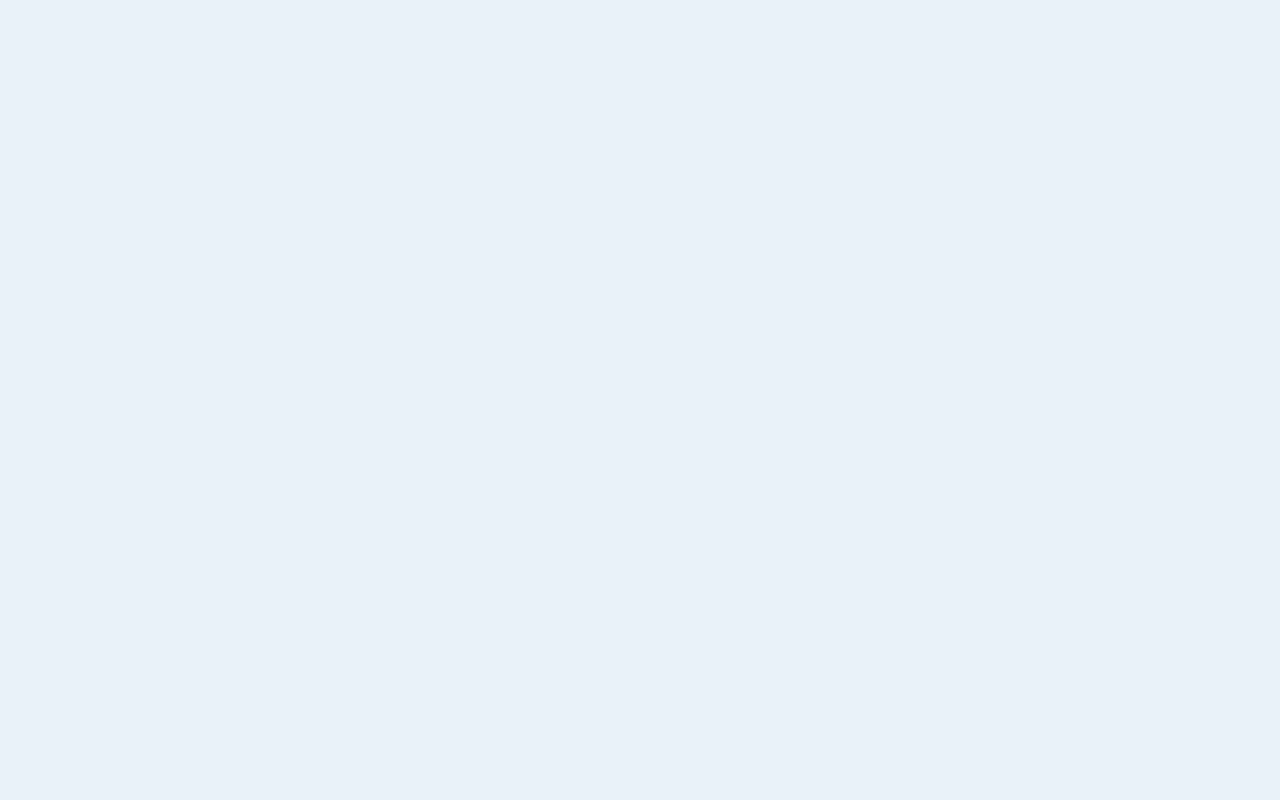
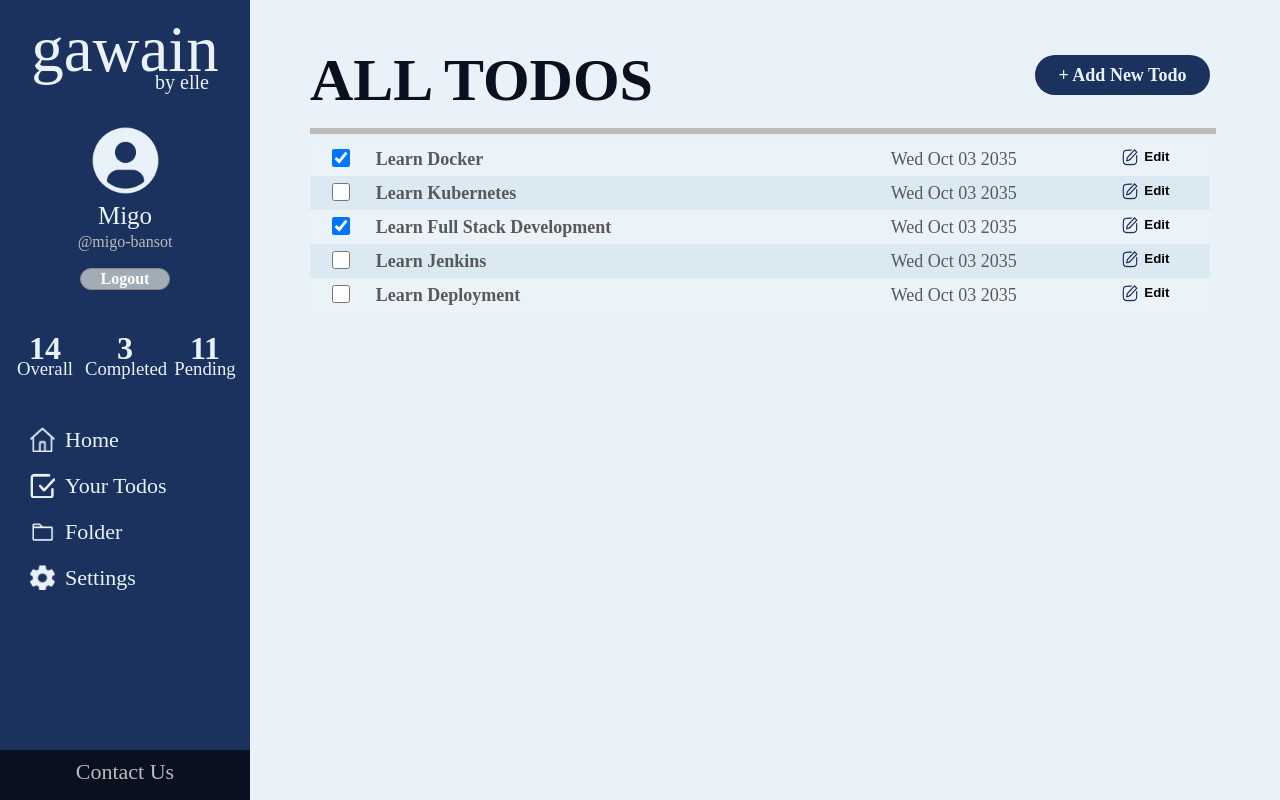
Before and after one commit to geybriyel-se/gawain-frontend, a React (Create React App) app: page /list in a window 1280 px wide. Before the commit this address had no page. Built offline with nearby package versions, Linux system fonts and the light colour scheme.

Commit message:
add todo list component with static data only

```diff
--- a/src/App.css
+++ b/src/App.css
@@ -3,3 +3,7 @@
   display: flex;
   height: 100%;
 }
+
+.TodoApp {
+  width: 100%;
+}
--- a/src/components/TodoApp.jsx
+++ b/src/components/TodoApp.jsx
@@ -2,6 +2,7 @@ import { BrowserRouter, Route, Routes } from "react-router-dom";
 import LoginComponent from "./login/Login";
 import WelcomeComponent from "./welcome/Welcome";
 import RouteWrapper from "./RouteWrapper"; // Import the new component
+import TodoList from "./todo-list/TodoList";
 
 export default function TodoApp() {
   return (
@@ -11,6 +12,7 @@ export default function TodoApp() {
           <Route path="/" element={<RouteWrapper showSidebar={false}><LoginComponent /></RouteWrapper>} />
           <Route path="/login" element={<RouteWrapper showSidebar={false}><LoginComponent /></RouteWrapper>} />
           <Route path="/welcome/:username" element={<RouteWrapper showSidebar={true}><WelcomeComponent /></RouteWrapper>} />
+          <Route path="/list" element={<RouteWrapper showSidebar={true}><TodoList /></RouteWrapper>} />
         </Routes>
       </BrowserRouter>
     </div>
--- a/src/components/sidebar/Sidebar.css
+++ b/src/components/sidebar/Sidebar.css
@@ -1,5 +1,4 @@
 .sidebar {
-    /* position: fixed; */
     height: 100%;
     width: 250px;
     color: #E9F2F9;
@@ -94,6 +93,8 @@
     align-items: center;
     gap: 10px;
     margin-left: 30px;
+    padding-top: 10px;
+    padding-bottom: 10px;
 }
 
 .sideMenuLogo {
@@ -103,8 +104,9 @@
 
 .sideMenuLabel {
     font-weight: 10;
-    line-height: 18px;
     font-size: 22px;
+    color: #E9F2F9;
+    text-decoration: none;
 }
 
 .sideBottomMenu {
@@ -116,6 +118,5 @@
     font-weight: 10;
     line-height: 8px;
     font-size: 22px;
-    /* padding: 5% 10%; */
     color: #BABABA;
 }
--- a/src/components/sidebar/Sidebar.jsx
+++ b/src/components/sidebar/Sidebar.jsx
@@ -1,3 +1,4 @@
+import { Link } from 'react-router-dom'
 import './Sidebar.css'
 
 export default function SidebarComponent() {
@@ -31,19 +32,19 @@ export default function SidebarComponent() {
                 <div className="sideMenu">
                     <div className="homeMenu">
                         <img className="sideMenuLogo" src="/images/home-icon.png" alt="home"></img>
-                        <h2 className="sideMenuLabel">Home</h2>
+                        <Link to='/welcome/Migo' className="sideMenuLabel">Home</Link>
                     </div>
                     <div className="todoMenu">
                         <img className="sideMenuLogo" src="/images/todo-icon.png" alt="todo"></img>
-                        <h2 className="sideMenuLabel">Your Todos</h2>
+                        <Link to='/list' className="sideMenuLabel">Your Todos</Link>
                     </div>
                     <div className="folderMenu">
                         <img className="sideMenuLogo" src="/images/folder-icon.png" alt="folder"></img>
-                        <h2 className="sideMenuLabel">Folder</h2>
+                        <Link to='' className="sideMenuLabel">Folder</Link>
                     </div>
                     <div className="settingsMenu">
                         <img className="sideMenuLogo" src="/images/settings-icon.png" alt="settings"></img>
-                        <h2 className="sideMenuLabel">Settings</h2>
+                        <Link to='' className="sideMenuLabel">Settings</Link>
                     </div>
                 </div>
             </div>
--- /dev/null
+++ b/src/components/todo-list/TodoList.css
@@ -0,0 +1,85 @@
+.todoPage {
+    display: flex;
+    flex-direction: column;
+    align-items: stretch;
+    padding-left: 60px;
+    padding-right: 70px;
+}
+
+.todoPageHeader {
+    display: flex;
+    flex-direction: row;
+    align-items: center;
+    justify-content: space-between;
+    padding-top: 40px;
+}
+
+.todoPageHeader h1 {
+    font-size: 60px;
+    font-weight: 800;
+    line-height: 0;
+    color: #091120;
+}
+
+.todoPageHeader button {
+    font-weight: 800;
+    font-size: 18px;
+    height: 40px;
+}
+
+.todoPage hr {
+    width: 100%;
+    border: #BABABA solid;
+}
+
+.todoTable {
+    border-collapse: collapse;
+    width: 100%;
+    font-size: 18px;
+    color: #59595A;
+}
+
+.todoTable td {
+    padding: 4px;
+}
+
+.todoTable .desc {
+    font-weight: 700;
+    text-align: left;
+}
+
+input[type="checkbox"] {
+    width: 18px;
+    height: 18px;
+}
+
+.todoTable tr:nth-child(even) {
+    background-color: #DBE9F3;
+}
+
+.todoTable tr:nth-child(odd) {
+    background-color: #EBF3F9;
+}
+
+.todoTable img {
+    height: 20px;
+    text-align: right;
+}
+
+.todoEdit {
+    display: flex;
+    flex-direction: row;
+    align-items: center;
+    justify-content: flex-end;
+}
+
+.todoEdit h4 {
+    line-height: 0;
+    margin: 0;
+    padding-left: 5px;
+}
+
+.editTodoButton {
+    background-color: transparent;
+    border: none;
+}
--- /dev/null
+++ b/src/components/todo-list/TodoList.jsx
@@ -0,0 +1,82 @@
+import './TodoList.css'
+
+export default function TodoList() {
+
+    const today = new Date();
+    const targetDate = new Date(today.getFullYear() + 12, today.getMonth(), today.getDay())
+
+    const todos = [
+        {
+            id: 1,
+            description: 'Learn Docker',
+            done: true,
+            targetDate: targetDate
+        },
+        {
+            id: 2,
+            description: 'Learn Kubernetes',
+            done: false,
+            targetDate: targetDate
+        },
+        {
+            id: 3,
+            description: 'Learn Full Stack Development',
+            done: true,
+            targetDate: targetDate
+        },
+        {
+            id: 4,
+            description: 'Learn Jenkins',
+            done: false,
+            targetDate: targetDate
+        },
+        {
+            id: 5,
+            description: 'Learn Deployment',
+            done: false,
+            targetDate: targetDate
+        },
+    ]
+
+    return (
+        <div className="todoPage">
+            <div className="todoPageHeader">
+                <div className="todoPageTitle">
+                    <h1>ALL TODOS</h1>
+                </div>
+                <div className="addNewTodo">
+                    <button className="submit">+ Add New Todo</button>
+                </div>
+            </div>
+            <hr></hr>
+            <div>
+                <table className="todoTable">
+                    <tbody>
+                        {
+                            todos.map(
+                                todo => (
+                                    <tr key={todo.id}>
+                                        <td>
+                                            <input type="checkbox" checked={todo.done} readOnly />
+                                        </td>
+                                        <td className='desc'>{todo.description}</td>
+                                        <td>{todo.targetDate.toDateString()}</td>
+                                        <td>
+                                            <button className='editTodoButton'>
+                                                <div className='todoEdit'>
+                                                    <img src='/images/edit-icon.png' alt='edit'></img>
+                                                    <h4>Edit</h4>
+                                                </div>
+                                            </button>
+                                        </td>
+                                    </tr>
+                                )
+                            )
+                        }
+                    </tbody>
+                </table>
+            </div>
+        </div>
+
+    )
+}
```
Also changed, not shown: public/images/edit-icon.png (added), src/components/layout/Layout.css (indentation only).
